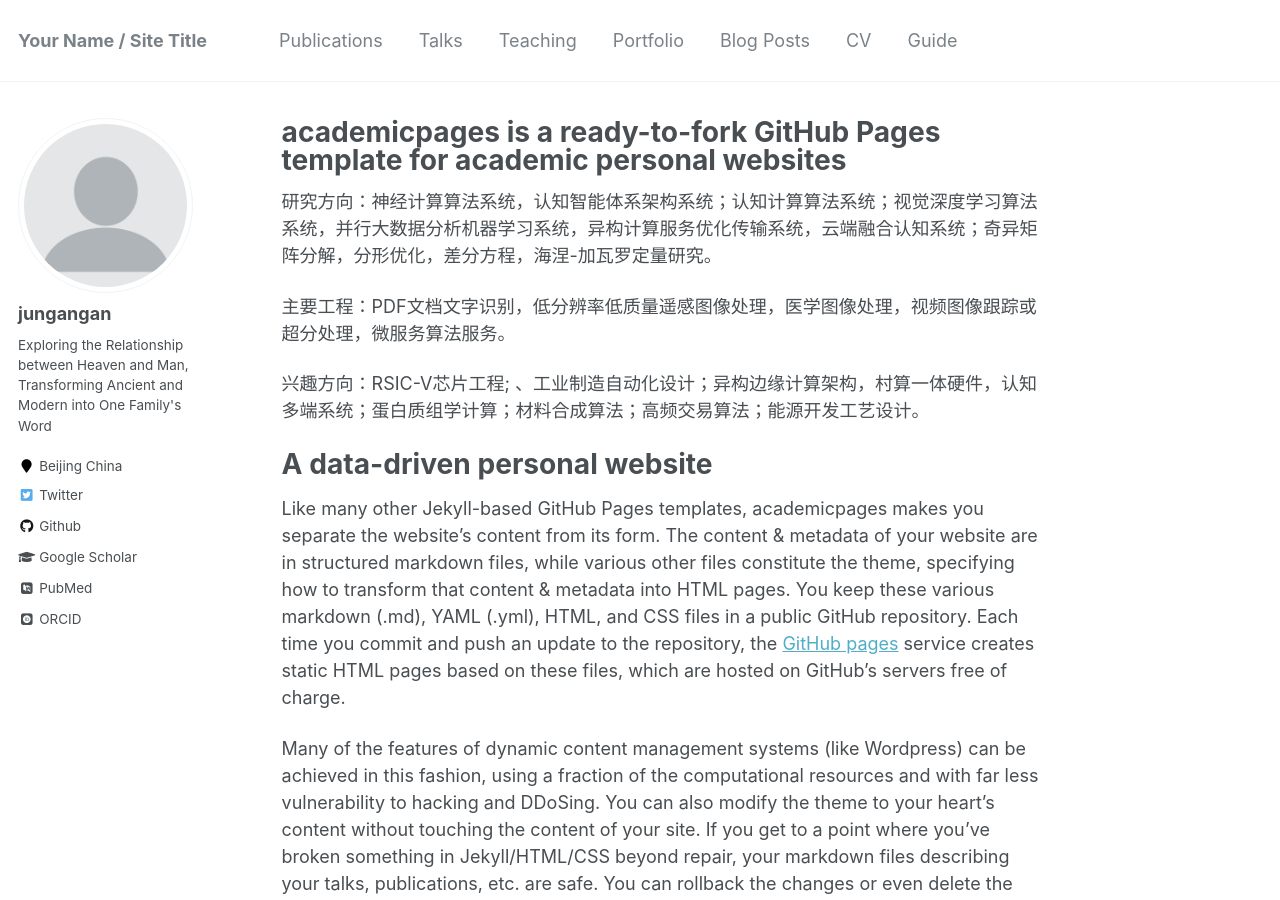
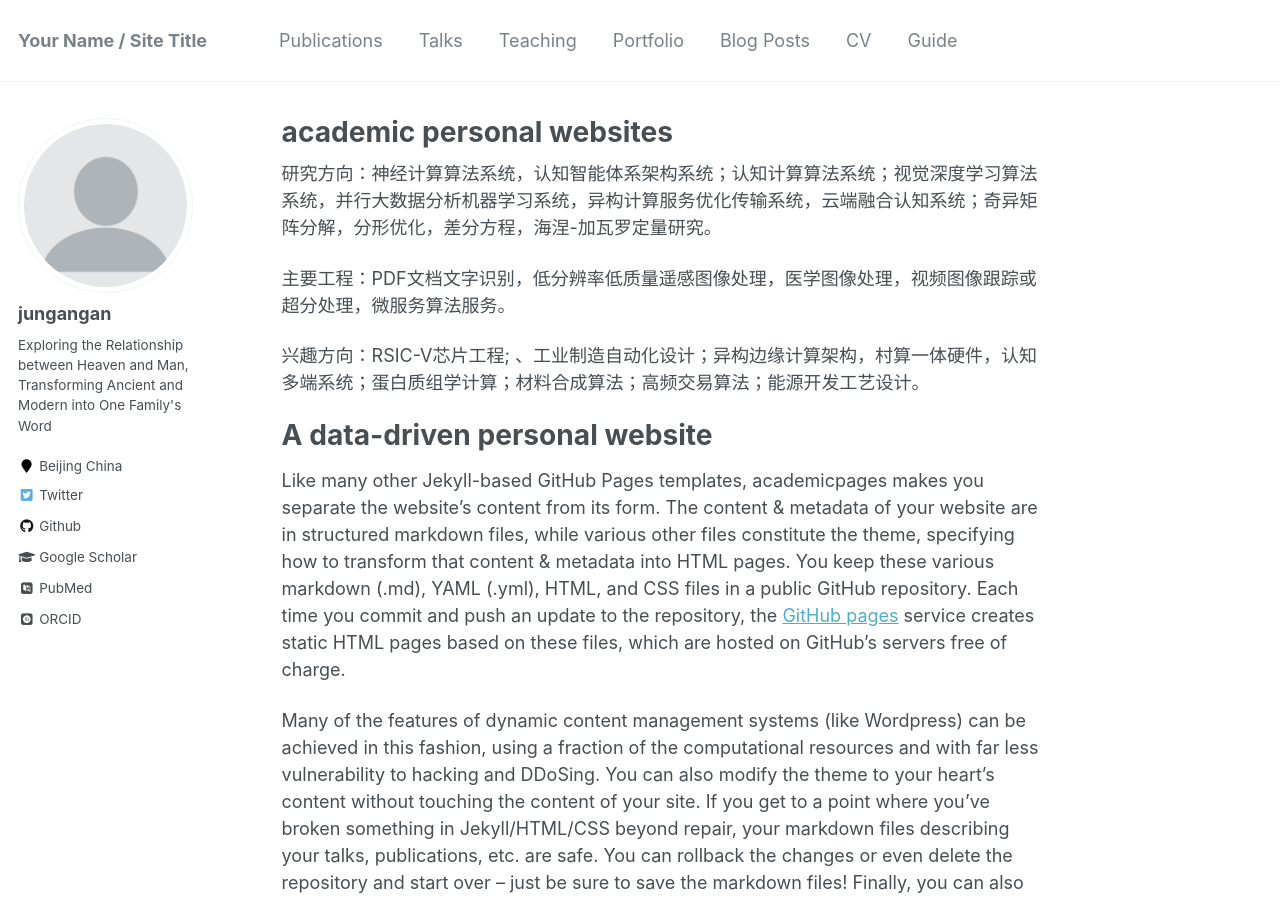
Before and after one commit to Eric3911/Eric3911.github.io, a Jekyll site: the page built from _pages/about.md, in a window 1280 px wide and 900 px high. Built offline with Jekyll 4.4.1, drawn with Linux system fonts in a browser that asks for light colours; some web fonts are replaced.

Commit message:
Update about.md

```diff
--- a/_pages/about.md
+++ b/_pages/about.md
@@ -1,6 +1,6 @@
 ---
 permalink: /
-title: "academicpages is a ready-to-fork GitHub Pages template for academic personal websites"
+title: " academic personal websites"
 excerpt: "About me"
 author_profile: true
 redirect_from:
```
